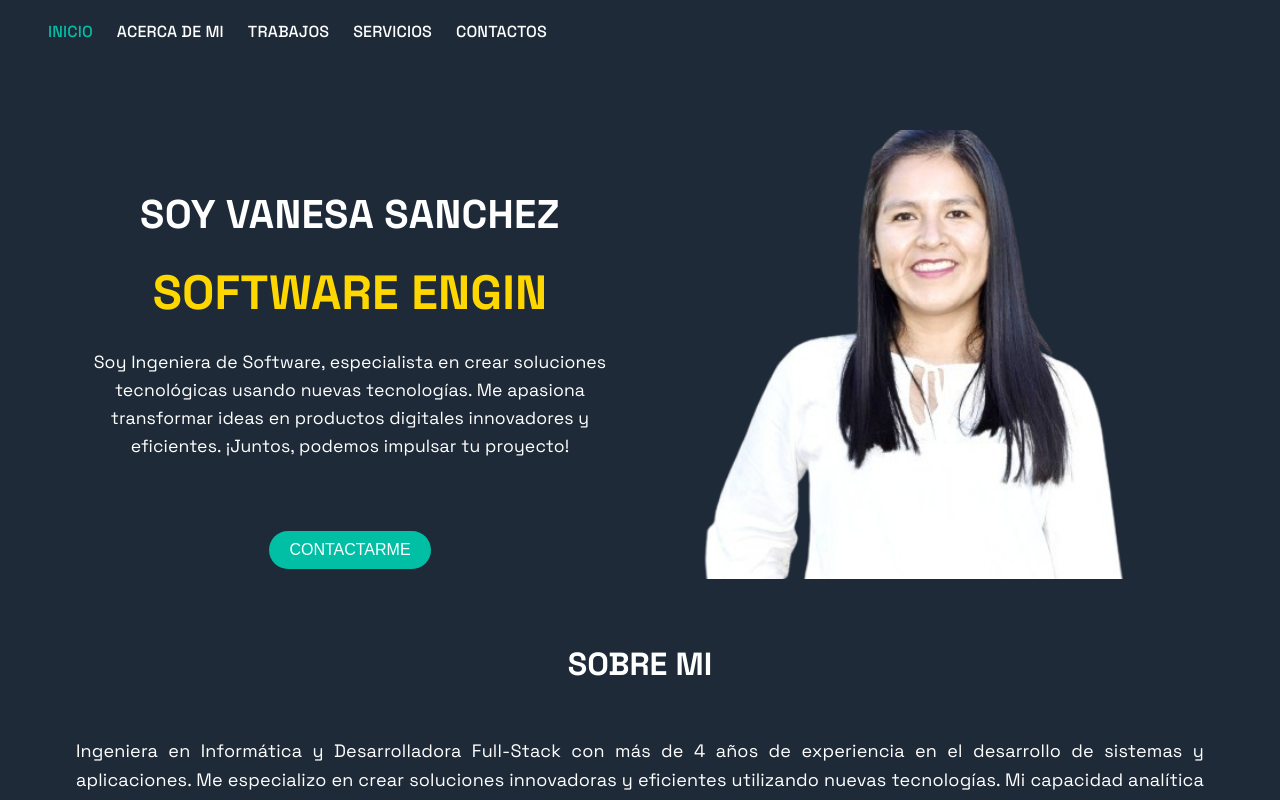
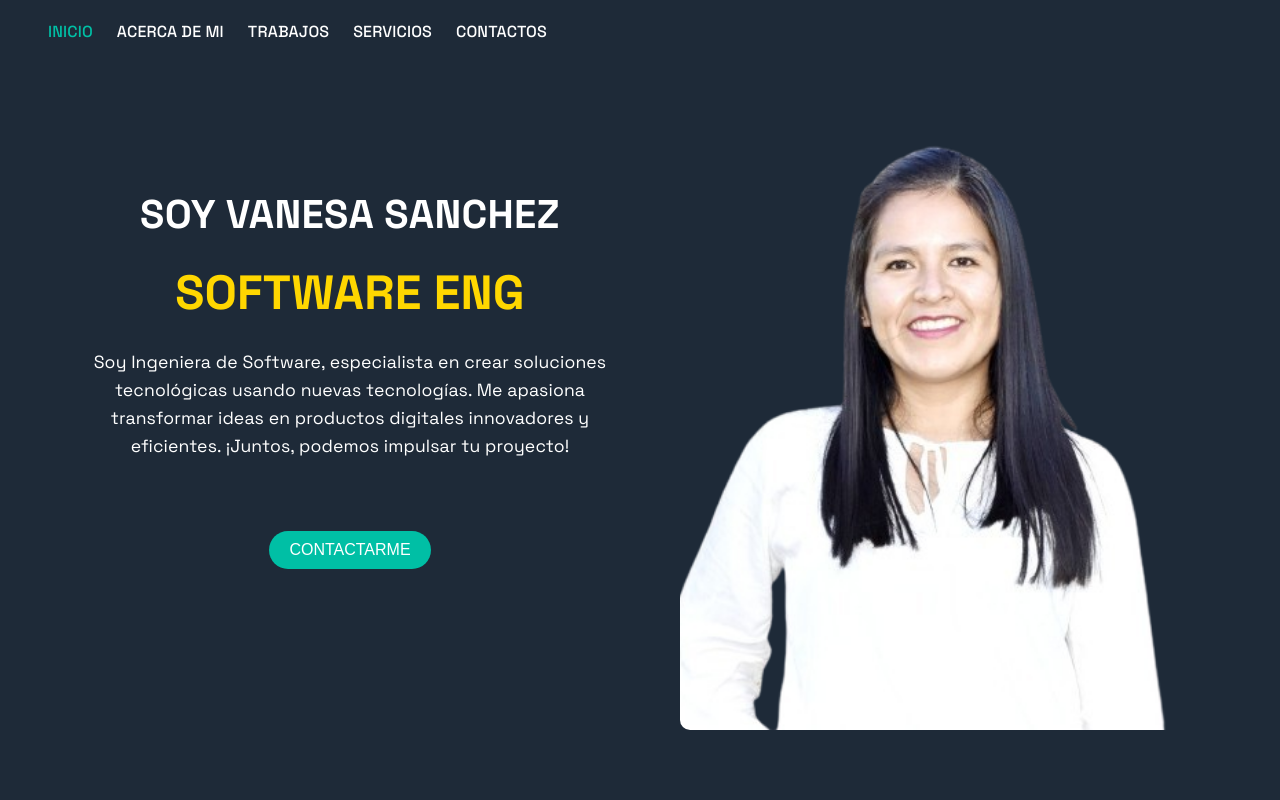
Before and after one commit to san2025chez/innovation, a React (Create React App) app: page / in a window 1280 px wide. Shown: the top 800 px of the page. Built offline with nearby package versions, Linux system fonts and the light colour scheme.

Commit message:
update-vh

```diff
--- a/src/components/About.js
+++ b/src/components/About.js
@@ -56,7 +56,7 @@ const AboutDesktop = ({ title, dark, id }) => {
     <div className={classes.sectioncontent}>
     <Card className={classes.card}>
       <CardContent className={classes.cardcontent}>
-        <Grid container spacing={3} >
+        <Grid container spacing={3} style={{ height: "100vh" }}>
           <Grid item xs={12} sm={6} className={classes.textContainer}>
             <Typography variant="h4" className={classes.title}>Soy Vanesa Sanchez</Typography>
             <span className={classes.typingText}>
@@ -145,7 +145,8 @@ const AboutMobile = ({ title, dark, id }) => {
     <div className={classes.sectioncontent}>
     <Card className={classes.card}>
       <CardContent className={classes.cardcontent}>
-        <Grid container spacing={0} alignItems="center" justifyContent="center" >          <Grid item xs={12} sm={12} className={classes.textContainer}>
+        <Grid container spacing={0} alignItems="center" justifyContent="center"  >
+           <Grid item xs={12} sm={12} className={classes.textContainer} >
             <Typography variant="h4" className={classes.title}>Soy Vanesa Sanchez</Typography>
             <span className={classes.typingText}>
               {fullStackText} {developerText}
@@ -202,9 +203,9 @@ const useStyles = makeStyles((theme) => ({
     textAlign: 'center',
     justifyContent: 'center', // Centra el contenido horizontalmente
     alignItems: 'center', // Centra el contenido verticalmente
-    minHeight: '50vh', //ESTOY CAMBIANOD DE 100A 50
+
     [theme.breakpoints.down('sm')]: {
-
+      paddingTop: '100px',
       paddingLeft: '0px',
       paddingRight: '0px',
 
@@ -216,6 +217,7 @@ const useStyles = makeStyles((theme) => ({
     padding: '0 16px',
     [theme.breakpoints.down('sm')]: {
       padding: '0 8px',
+      height: '100vh'
     },
   },
   textContainer: {
```
